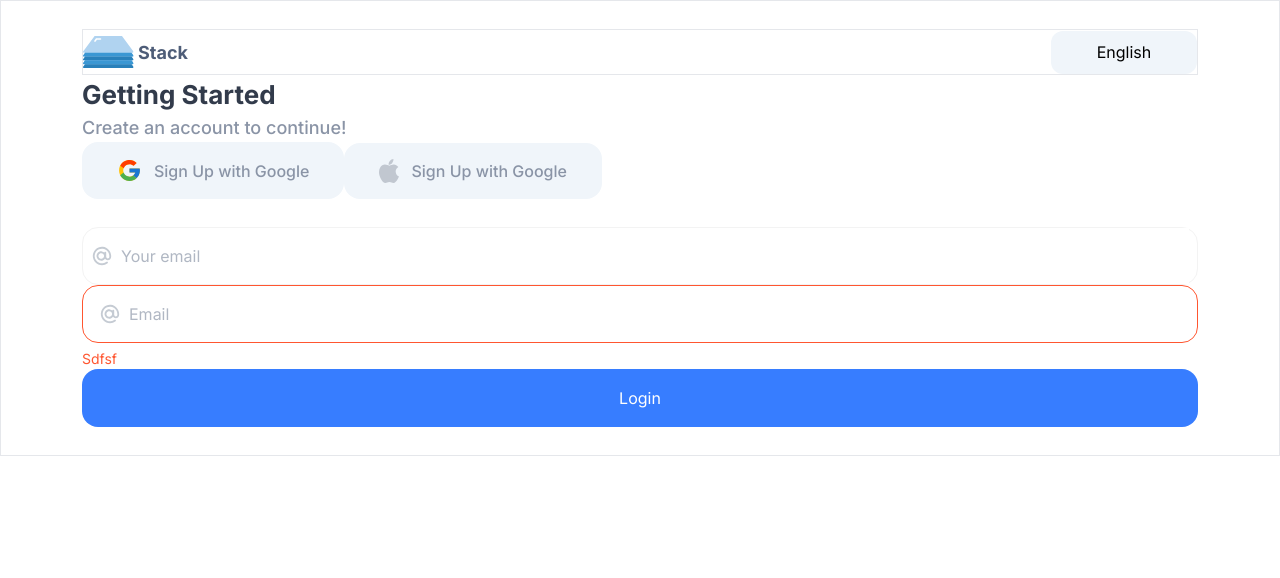
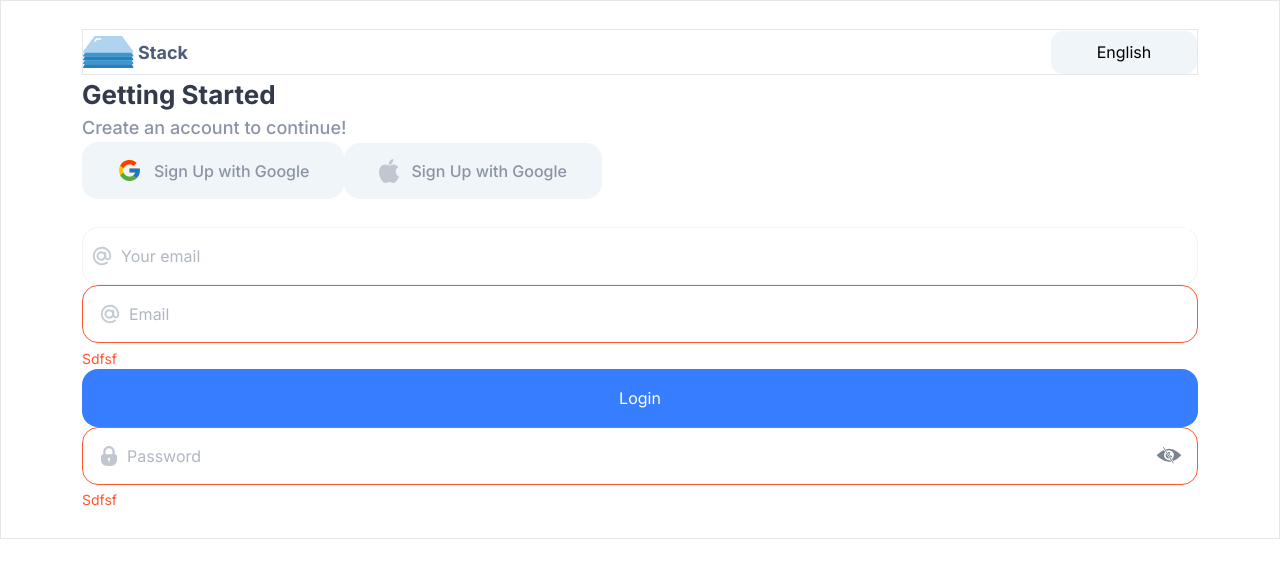
Before and after one commit to amin-ruhul/anch, a Next.js app: page / in a window 1280 px wide. Shown: the top 578 px of the page. Built offline with nearby package versions, Linux system fonts and the light colour scheme.

Commit message:
feat: Add password input field

```diff
--- /dev/null
+++ b/components/ui/input/AppPasswordInput.tsx
@@ -0,0 +1,60 @@
+//import { UseFormRegister, FieldValues } from "react-hook-form";
+import clsx from "clsx";
+import LockIcon from "@/icons/password.svg";
+import OpenEye from "@/icons/open-eye.svg";
+import CloseEye from "@/icons/close-eye.svg";
+import { useState } from "react";
+
+type AppPasswordInputType = {
+  name: string;
+  register: any;
+  error: Error;
+  placeholder: string;
+  className?: string;
+};
+
+function AppPasswordInput({
+  name,
+  register,
+  error,
+  placeholder,
+  className,
+}: AppPasswordInputType) {
+  const [eyeStatus, setEyeStatus] = useState(false);
+
+  return (
+    <>
+      <div
+        className={clsx(
+          className,
+          { "border-error-color": error.message },
+          { "border-gray-600": !error.message },
+          "w-full border  rounded-2xl flex space-x-2 items-center px-4"
+        )}
+      >
+        <LockIcon />
+        <input
+          type={eyeStatus ? "text" : "password"}
+          {...register(name)}
+          placeholder={placeholder}
+          className="flex-1 py-4 focus:outline-none focus:ring-0  outline-0 placeholder:text-gray-700 bg-white rounded-2xl"
+        />
+
+        <div
+          className="cursor-pointer"
+          onClick={() => setEyeStatus(!eyeStatus)}
+        >
+          {eyeStatus ? <OpenEye /> : <CloseEye />}
+        </div>
+      </div>
+
+      {error?.message && (
+        <p className="text-error-color text-sm mt-[0.35rem] first-letter:uppercase">
+          {error?.message}
+        </p>
+      )}
+    </>
+  );
+}
+
+export default AppPasswordInput;
--- a/pages/index.tsx
+++ b/pages/index.tsx
@@ -6,6 +6,7 @@ import AuthButton from "@/components/ui/button/AuthButton";
 import Email from "@/icons/email.svg";
 import AppTextInput from "@/components/ui/input/AppTextInput";
 import PrimaryButton from "@/components/ui/button/PrimaryButon";
+import AppPasswordInput from "@/components/ui/input/AppPasswordInput";
 
 const inter = Inter({ subsets: ["latin"] });
 
@@ -74,6 +75,15 @@ export default function Home() {
             <p>Login</p>
           </PrimaryButton>
         </div>
+
+        <div>
+          <AppPasswordInput
+            placeholder="Password"
+            register={() => {}}
+            error={{ name: "", message: "sdfsf" }}
+            name="email"
+          />
+        </div>
       </section>
     </main>
   );
```
Also changed, not shown: public/assets/icons/close-eye.svg (added), public/assets/icons/open-eye.svg (added).
